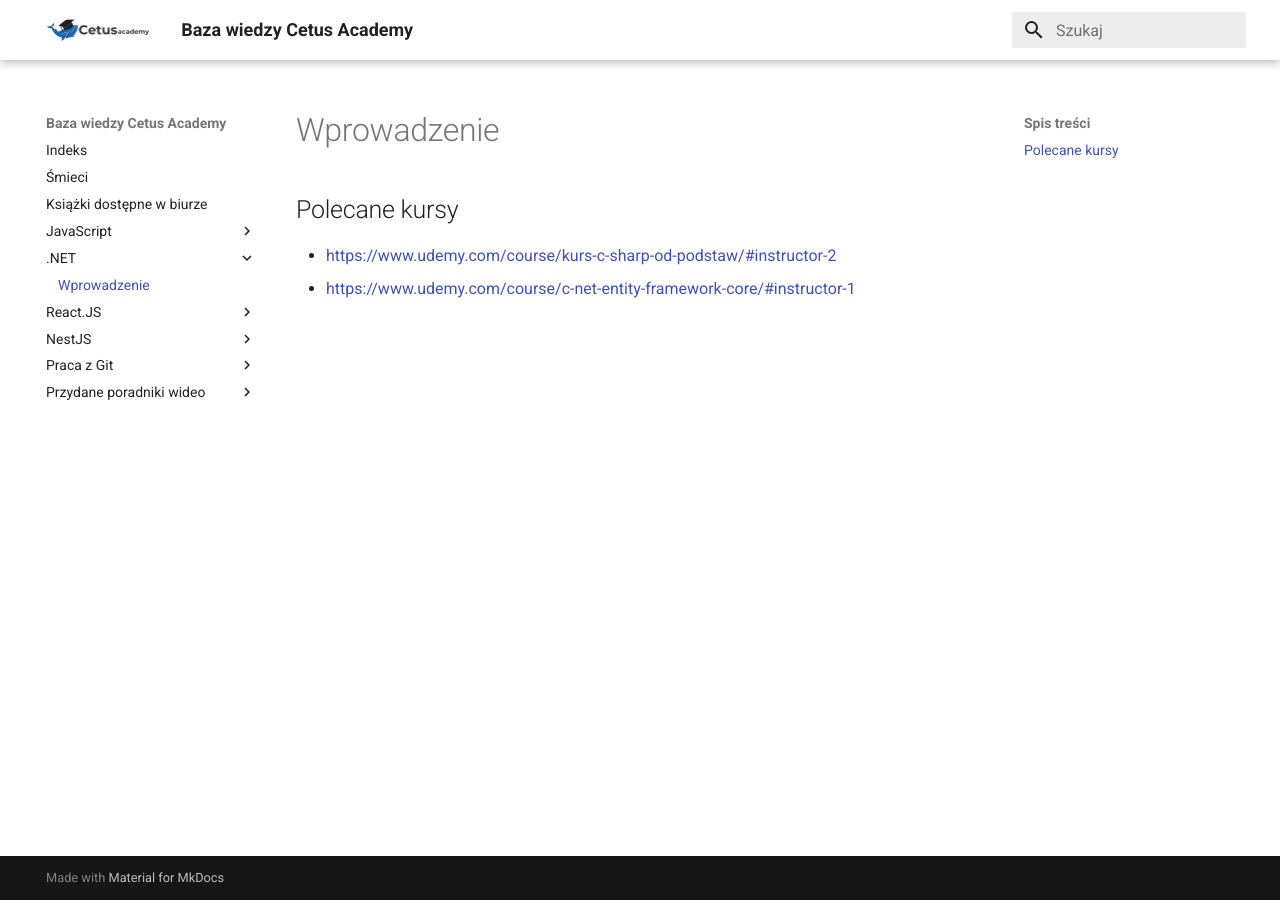
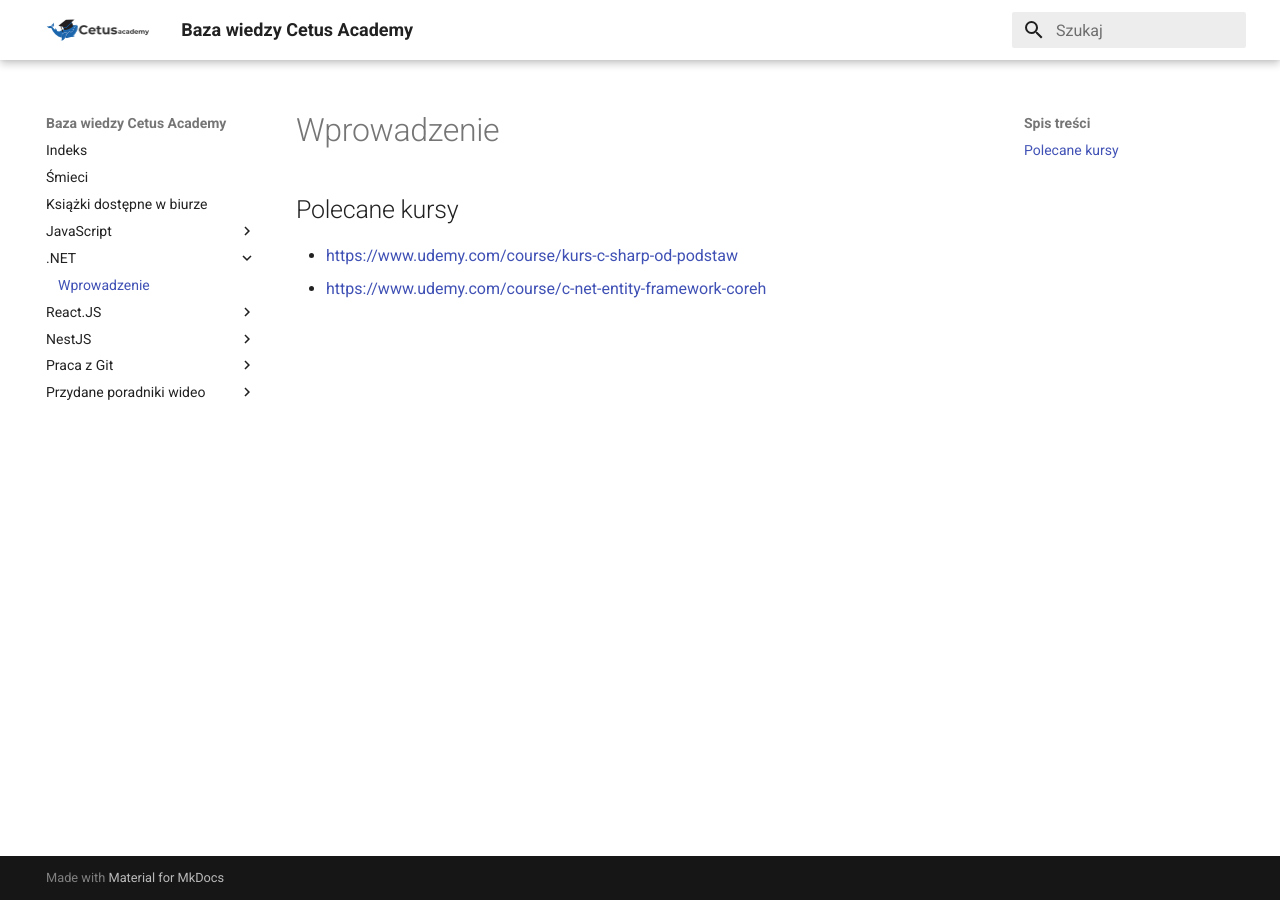
Before and after one commit to Cetus-Academy/knowledge-base, an MkDocs documentation site: the page built from docs/dotnet/introduction.md, in a window 1280 px wide. Built offline with MkDocs 1.6.1 and Material for MkDocs 9.7.7, drawn with Linux system fonts in a browser that asks for light colours; some of the changed lines change nothing that is shown.

Commit message:
Change links to correct

```diff
--- a/docs/dotnet/introduction.md
+++ b/docs/dotnet/introduction.md
@@ -2,5 +2,5 @@
 
 ## Polecane kursy
 
-- [https://www.udemy.com/course/kurs-c-sharp-od-podstaw/#instructor-2](https://www.udemy.com/course/kurs-c-sharp-od-podstaw/#instructor-2)
-- [https://www.udemy.com/course/c-net-entity-framework-core/#instructor-1](https://www.udemy.com/course/c-net-entity-framework-core/#instructor-1)
+- [https://www.udemy.com/course/kurs-c-sharp-od-podstaw](https://www.udemy.com/course/kurs-c-sharp-od-podstaw)
+- [https://www.udemy.com/course/c-net-entity-framework-coreh](https://www.udemy.com/course/c-net-entity-framework-core)
```
